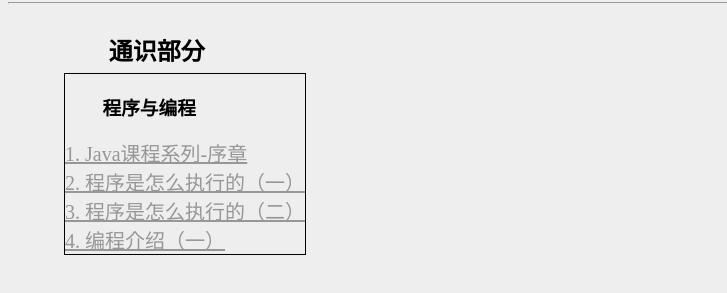
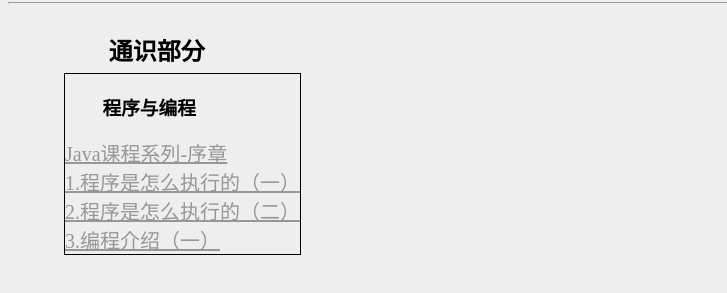
Before and after one commit to Skipper721/Skipper721, a plain HTML site: page scr/content.html in a window 1280 px wide. Shown: the part 87-380 px from the top of the page, without its empty margins (0-727 px from the left). Drawn offline with Linux system fonts and the light colour scheme.

Commit message:
Update content.html

```diff
--- a/scr/content.html
+++ b/scr/content.html
@@ -15,10 +15,10 @@
     <h2 id="gkoc">通识部分</h2>
     <div id="chapters">
     <h3>程序与编程</h3>
-    <a class="contentItem" href="..\scr\pre.html">1. Java课程系列-序章</a><br>
-    <a class="contentItem" href="..\scr\L1.html">2. 程序是怎么执行的（一）</a><br>
-    <a class="contentItem" href="..\scr\L2.html">3. 程序是怎么执行的（二）</a><br>
-    <a class="contentItem" href="..\scr\L3.html">4. 编程介绍（一）</a>
+    <a class="contentItem" href="..\scr\pre.html">Java课程系列-序章</a><br>
+    <a class="contentItem" href="..\scr\L1.html">1.程序是怎么执行的（一）</a><br>
+    <a class="contentItem" href="..\scr\L2.html">2.程序是怎么执行的（二）</a><br>
+    <a class="contentItem" href="..\scr\L3.html">3.编程介绍（一）</a>
 
     </div>
 
```
